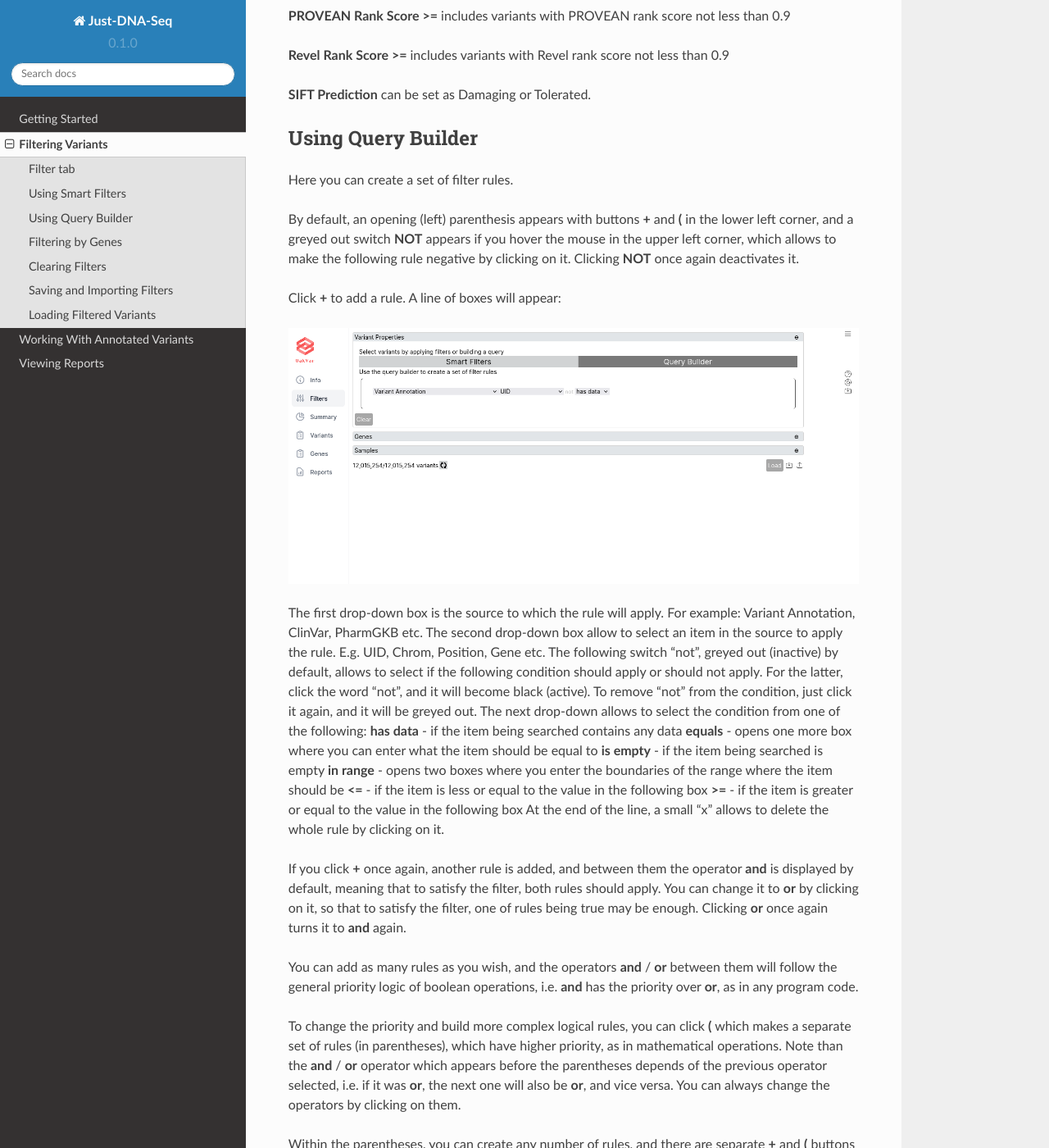
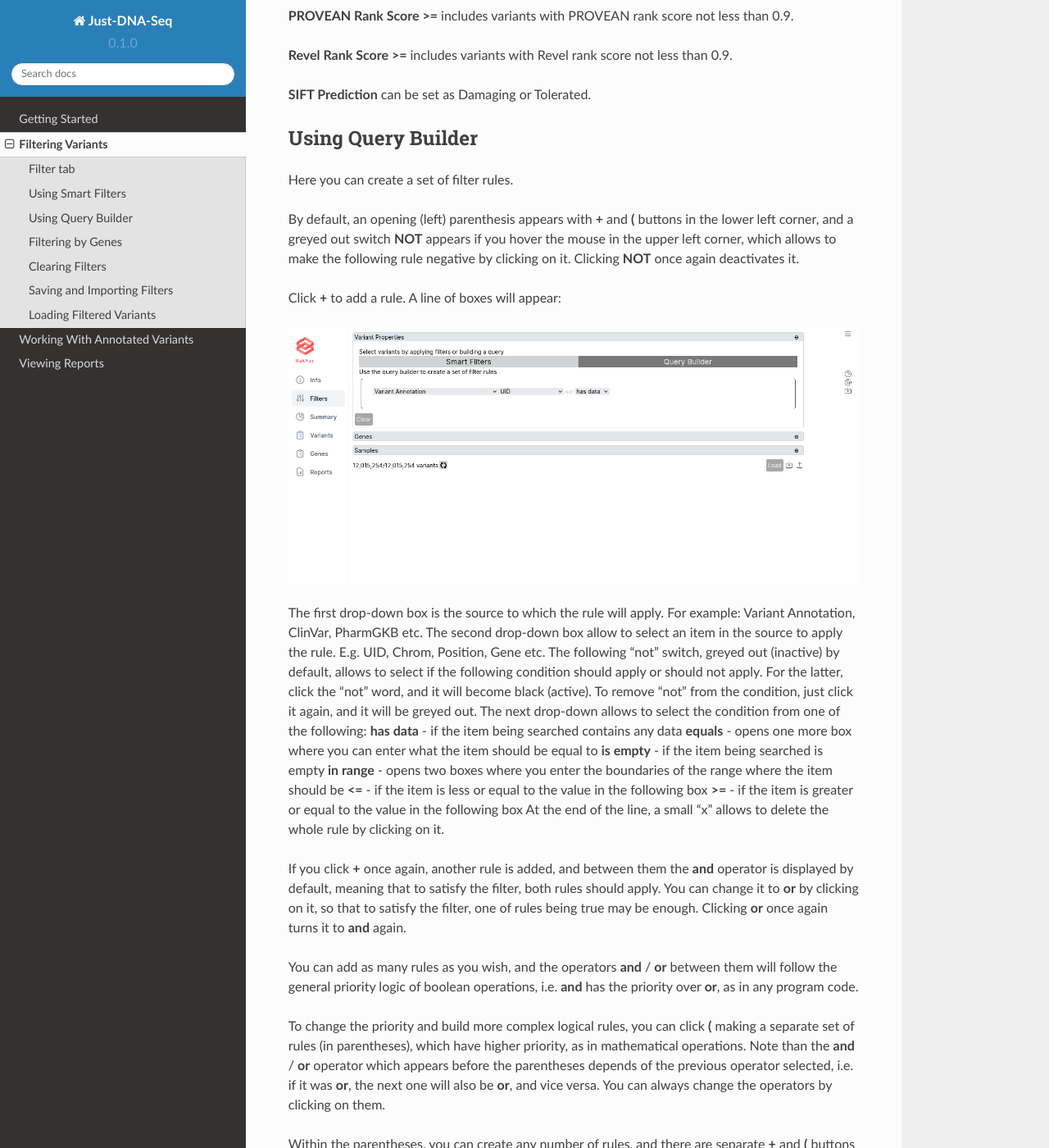
Before and after one commit to dna-seq/just-dna-seq, a Sphinx documentation site: the page built from docs/source/filters.rst, in a window 1280 px wide and 1400 px high, scrolled down 1248 px. Shown: the whole window at 82% size. Built offline with Sphinx 7.4.7 and the Read the Docs theme 2.0.0, drawn with Linux system fonts in a browser that asks for light colours; some of the changed lines change nothing that is shown; some of the changed text lies outside the part shown.

Commit message:
Update filters.rst

```diff
--- a/docs/source/filters.rst
+++ b/docs/source/filters.rst
@@ -34,11 +34,11 @@
 
 **ClinVar** allows to include only variants with data from ClinVar.
 
-**dbSNP Common ID**
+**dbSNP Common ID** allows to include only variants with dbSNP common IDs.
 
-**PROVEAN Rank Score >=** includes variants with PROVEAN rank score not less than 0.9
+**PROVEAN Rank Score >=** includes variants with PROVEAN rank score not less than 0.9.
 
-**Revel Rank Score >=** includes variants with Revel rank score not less than 0.9
+**Revel Rank Score >=** includes variants with Revel rank score not less than 0.9.
 
 **SIFT Prediction** can be set as Damaging or Tolerated.
 
@@ -47,7 +47,7 @@
 
 Here you can create a set of filter rules.
 
-By default, an opening (left) parenthesis appears with buttons **+** and **(** in the lower left corner, and a greyed out switch **NOT** appears if you hover the mouse in the upper left corner, which allows to make the following rule negative by clicking on it. Clicking **NOT** once again deactivates it.
+By default, an opening (left) parenthesis appears with **+** and **(** buttons in the lower left corner, and a greyed out switch **NOT** appears if you hover the mouse in the upper left corner, which allows to make the following rule negative by clicking on it. Clicking **NOT** once again deactivates it.
 
 Click **+** to add a rule. A line of boxes will appear:
 
@@ -56,7 +56,7 @@
 
 The first drop-down box is the source to which the rule will apply. For example: Variant Annotation, ClinVar, PharmGKB etc.
 The second drop-down box allow to select an item in the source to apply the rule. E.g. UID, Chrom, Position, Gene etc.
-The following switch "not", greyed out (inactive) by default, allows to select if the following condition should apply or should not apply. For the latter, click the word "not", and it will become black (active). To remove "not" from the condition, just click it again, and it will be greyed out.
+The following "not" switch, greyed out (inactive) by default, allows to select if the following condition should apply or should not apply. For the latter, click the "not" word, and it will become black (active). To remove "not" from the condition, just click it again, and it will be greyed out.
 The next drop-down allows to select the condition from one of the following:
 **has data** - if the item being searched contains any data
 **equals** - opens one more box where you can enter what the item should be equal to
@@ -66,11 +66,11 @@
 **>=** - if the item is greater or equal to the value in the following box
 At the end of the line, a small "x" allows to delete the whole rule by clicking on it.
 
-If you click **+** once again, another rule is added, and between them the operator **and** is displayed by default, meaning that to satisfy the filter, both rules should apply. You can change it to **or** by clicking on it, so that to satisfy the filter, one of rules being true may be enough. Clicking **or** once again turns it to **and** again.
+If you click **+** once again, another rule is added, and between them the **and** operator is displayed by default, meaning that to satisfy the filter, both rules should apply. You can change it to **or** by clicking on it, so that to satisfy the filter, one of rules being true may be enough. Clicking **or** once again turns it to **and** again.
 
 You can add as many rules as you wish, and the operators **and** / **or** between them will follow the general priority logic of boolean operations, i.e. **and** has the priority over **or**, as in any program code.
 
-To change the priority and build more complex logical rules, you can click **(** which makes a separate set of rules (in parentheses), which have higher priority, as in mathematical operations. Note than the **and** / **or** operator which appears before the parentheses depends of the previous operator selected, i.e. if it was **or**, the next one will also be **or**, and vice versa. You can always change the operators by clicking on them.
+To change the priority and build more complex logical rules, you can click **(** making a separate set of rules (in parentheses), which have higher priority, as in mathematical operations. Note than the **and** / **or** operator which appears before the parentheses depends of the previous operator selected, i.e. if it was **or**, the next one will also be **or**, and vice versa. You can always change the operators by clicking on them.
 
 Within the parentheses, you can create any number of rules, and there are separate **+** and **(** buttons to add new rules and nested parentheses inside the parentheses. Also in the upper left corner a separate **NOT** switch appears if you hover the mouse over it.
 
@@ -81,7 +81,7 @@
 Filtering by Genes
 ------------------
 
-Switch to **Genes** section and enter any particular gene names, one per line. Also you can load them from a file by clicking **Browse...**
+Switch to the **Genes** section and enter any particular gene names, one per line. Also you can load them from a file by clicking **Browse...**
 
 .. image:: filter-genes.png
   :alt: Filtering by genes
@@ -107,13 +107,13 @@
 
 To load a saved filter, just click its name.
 To export a saved filter into a file, click the icon with a down arrow next to its name.
-To delete a saved filter, click the X icon in its line.
+To delete a saved filter, click the **X** icon in its line.
 
-To import a filter from a file, click the "up arrow" (rightmost) button in the lower right corner of the page, and browse for a file to import (e.g. pathogenic.json). Clicking **Open** in the browse window loads the filter. **NOTE:** the filter is not saved automatically, you need to save it with "Save filter" (inward arrow) button if you want to save in on the server for further working.
+To import a filter from a file, click the "up arrow" (rightmost) button in the lower right corner of the page, and browse for a file to import (e.g. pathogenic.json). Clicking **Open** in the browse window loads the filter. **NOTE:** the filter is not saved automatically, you need to save it using the "Save filter" (inward arrow) button if you want to keep it on the server for further working.
 
 Loading Filtered Variants
 -------------------------
 
-When building a filter, you can click the refresh button next to the number of variants (e.g. **68/12,015,254 variants**) in the lower left corner of the page to check how many results the filter provides. If the number is small enough, when the filter is ready, click **Load** in the lower right corner of the page. After loading the filter, the number of variants in the lower left corner (the first number before the slash, while the second one is the total number of variants and is not changed) may be updated.
+When building a filter, you can click the refresh button next to the number of variants (e.g. **68/12,015,254 variants**) in the lower left corner of the page to check how many results the filter provides. If the number is small enough, when the filter is ready, click **Load** in the lower right corner of the page. After loading the filter, the number of variants in the lower left corner (the first number before the slash, while the second one is the total number of variants and doesn't change) may be updated.
 
 When the filtered variants are loaded, you can proceed to the **Variant** tab to analyse them (see the next section).
```
